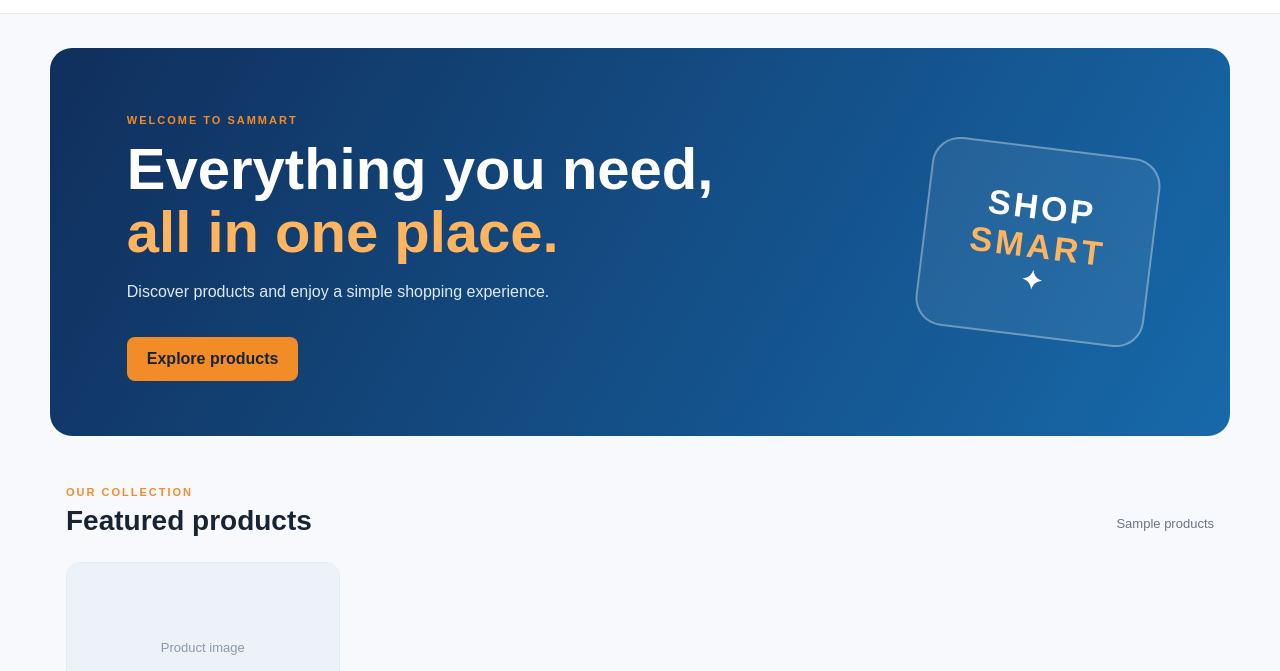
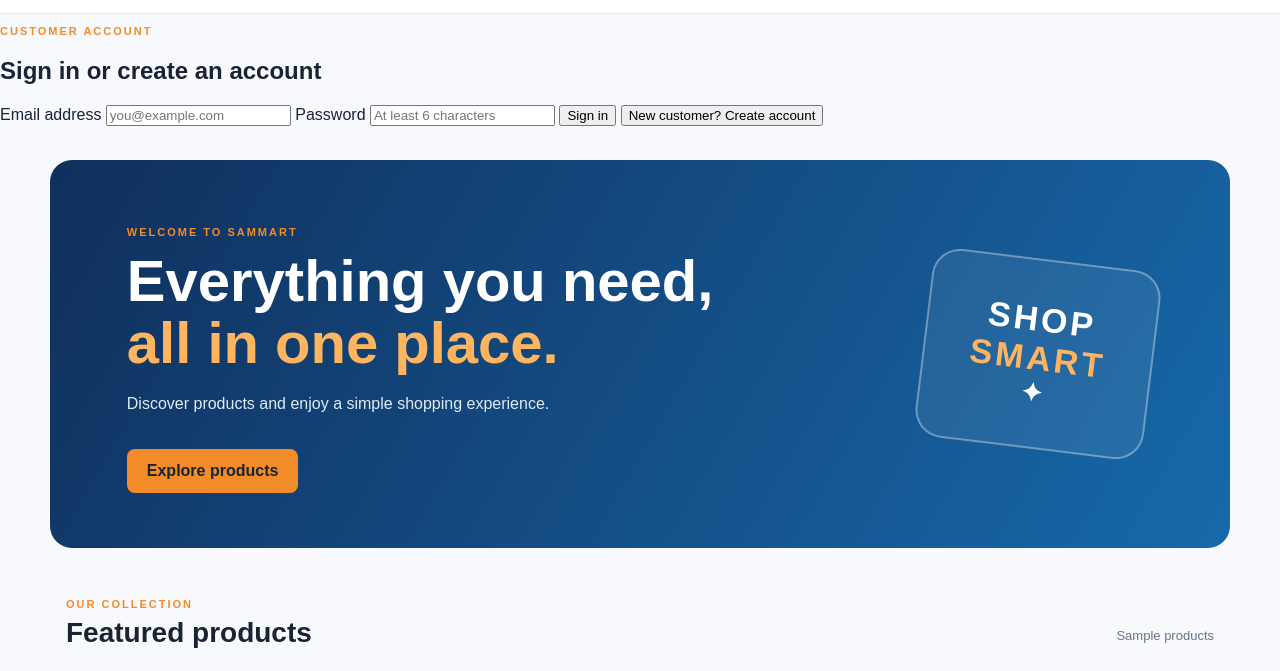
Before and after one commit to sammart299/SAMMART, a plain HTML site: page index.html in a window 1280 px wide. Shown: the part 65-736 px from the top of the page. Drawn offline with Linux system fonts and the light colour scheme.

Commit message:
Add customer sign-in and registration panel

```diff
--- a/index.html
+++ b/index.html
@@ -22,6 +22,20 @@
   </header>
 
   <main>
+
+    <section class="account-panel" aria-labelledby="account-title">
+      <div class="account-heading"><p class="eyebrow">CUSTOMER ACCOUNT</p><h2 id="account-title">Sign in or create an account</h2></div>
+      <form id="account-form" class="account-form">
+        <label for="account-email">Email address</label>
+        <input id="account-email" type="email" autocomplete="email" required placeholder="you@example.com">
+        <label for="account-password">Password</label>
+        <input id="account-password" type="password" autocomplete="current-password" minlength="6" required placeholder="At least 6 characters">
+        <button id="account-submit" type="submit">Sign in</button>
+        <button id="account-mode" class="secondary-button" type="button">New customer? Create account</button>
+      </form>
+      <div id="account-signed-in" hidden><p>Signed in as <strong id="account-user"></strong></p><button id="account-logout" type="button">Sign out</button></div>
+      <p id="account-status" class="account-status" role="status" aria-live="polite"></p>
+    </section>
     <section class="hero">
       <div>
         <p class="eyebrow">WELCOME TO SAMMART</p>
```
